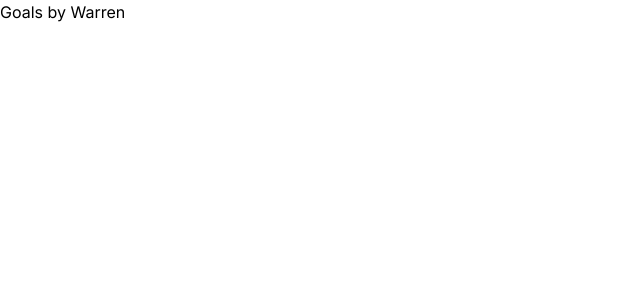
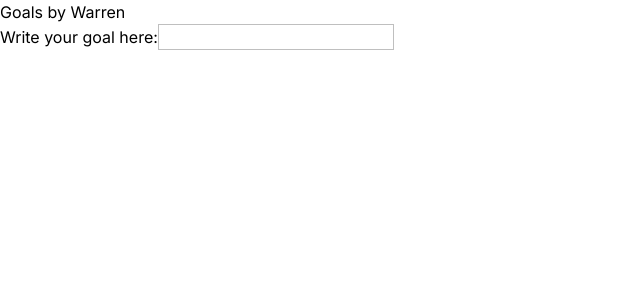
Before and after one commit to MuhammadISayyed/warren-goals, a Next.js app: page / in a window 1280 px wide. Shown: the top 300 px of the page, without its empty margins (0-640 px from the left). Built offline with nearby package versions, Linux system fonts and the light colour scheme.

Commit message:
Create jsx form for adding a goal

```diff
--- a/app/page.jsx
+++ b/app/page.jsx
@@ -1,3 +1,10 @@
+import GoalForm from '@/components/Goal/GoalForm';
+
 export default function Home() {
-  return <h1>Goals by Warren</h1>;
+  return (
+    <>
+      <h1>Goals by Warren</h1>
+      <GoalForm />
+    </>
+  );
 }
--- /dev/null
+++ b/components/Goal/GoalForm.jsx
@@ -0,0 +1,14 @@
+function GoalForm() {
+  return (
+    <section>
+      <form action='submit' name='goal'>
+        <label htmlFor='goal'>
+          Write your goal here:
+          <input type='text' id='goal' className='border border-black/25' />
+        </label>
+      </form>
+    </section>
+  );
+}
+
+export default GoalForm;
--- /dev/null
+++ b/components/Goal/GoalList.jsx
@@ -0,0 +1,9 @@
+function GoalList() {
+  return (
+    <div>
+      <h3> Your goals list</h3>
+    </div>
+  );
+}
+
+export default GoalList;
```
